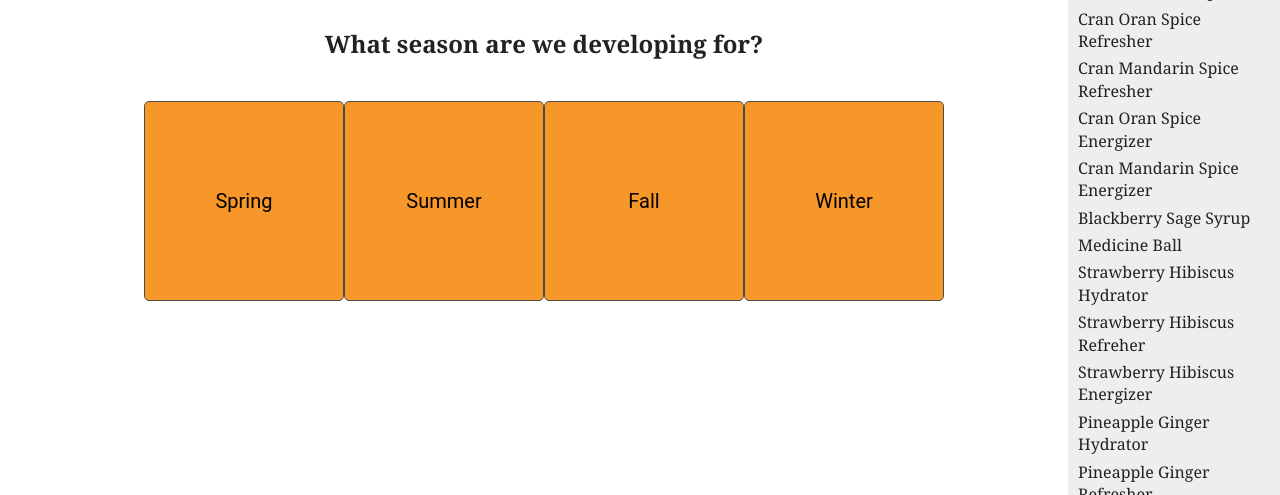
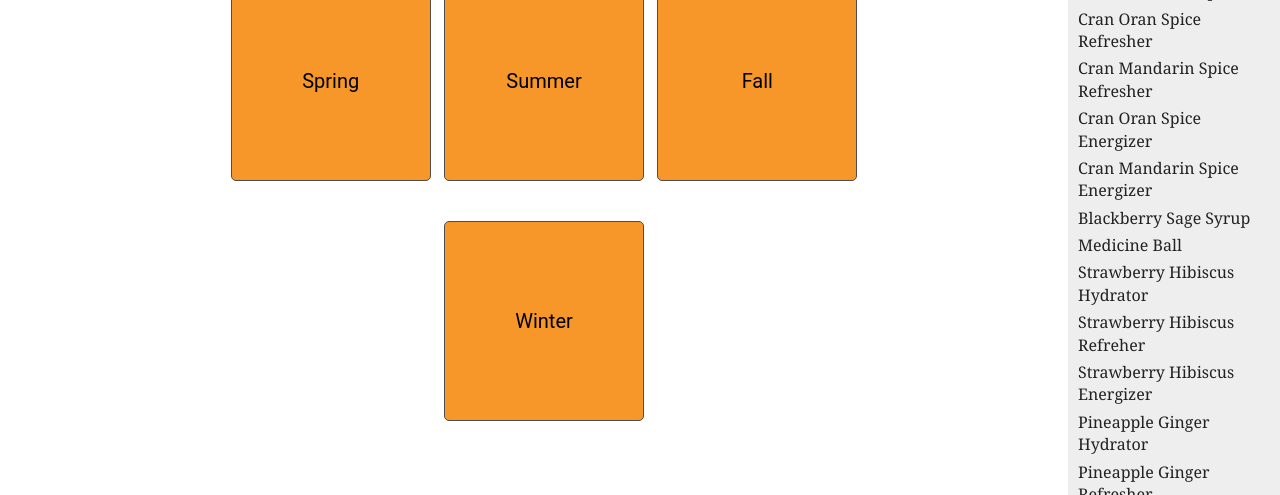
Before and after one commit to H-Carter/Leahy-Quiz, a website built with webpack: page index.html in a window 1280 px wide. Shown: the part 325-820 px from the top of the page. Built offline with nearby package versions, Linux system fonts and the light colour scheme; a web font is replaced by a local one.

Commit message:
quiz layout fix

```diff
--- a/css/style.css
+++ b/css/style.css
@@ -115,6 +115,13 @@ body {
     height: 100vh;
 }
 
+.quiz {
+    display: flex;
+    flex-direction: column;
+    justify-content: center;
+    align-items: center;
+}
+
 button {
     border: 1px solid rgb(77, 77, 77);
     border-radius: 5px;
@@ -138,6 +145,8 @@ button:hover {
     justify-content: space-around;
     align-items: center;
     flex-wrap: wrap;
+    height: 60vh;
+    width: 50vw;
 }
 
 .options button {
```
